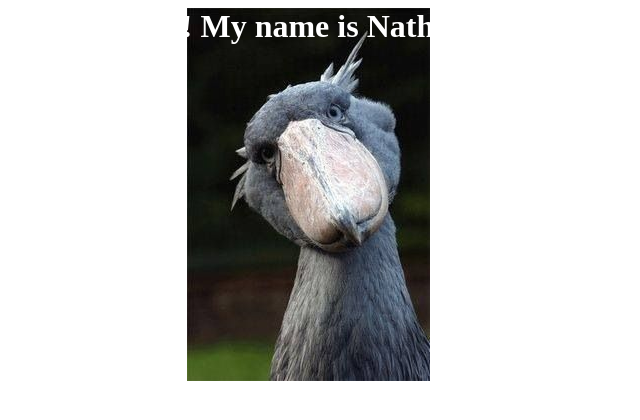
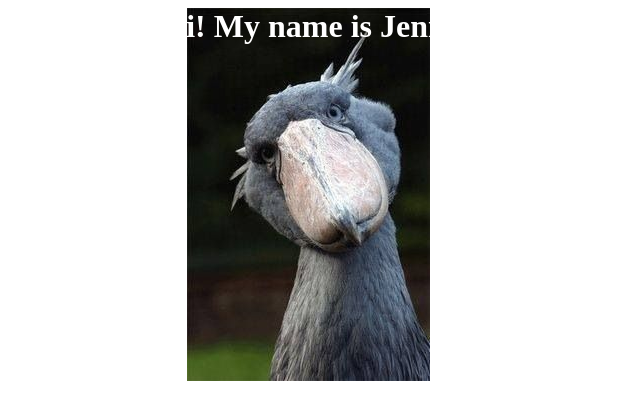
Before and after one commit to jmbobbitt/trashpanda-redux, a plain HTML site: page index.html in a window 1280 px wide. Shown: the whole page, without its empty margins (0-640 px from the left). Drawn offline with Linux system fonts and the light colour scheme.

Commit message:
This is the 1st commit, I added script2 file and modified index.html

```diff
--- a/index.html
+++ b/index.html
@@ -3,6 +3,6 @@
        <link rel='stylesheet' type='text/css' href='styles.css' />
     </head>
     <body>
-        <div><h1>Hi! My name is Nathan</h1></div>
+        <div><h1>Hi! My name is Jenni</h1></div>
     </body>
 </html>
--- a/script2.js
+++ b/script2.js
@@ -0,0 +1 @@
+console.log('hello')
```
